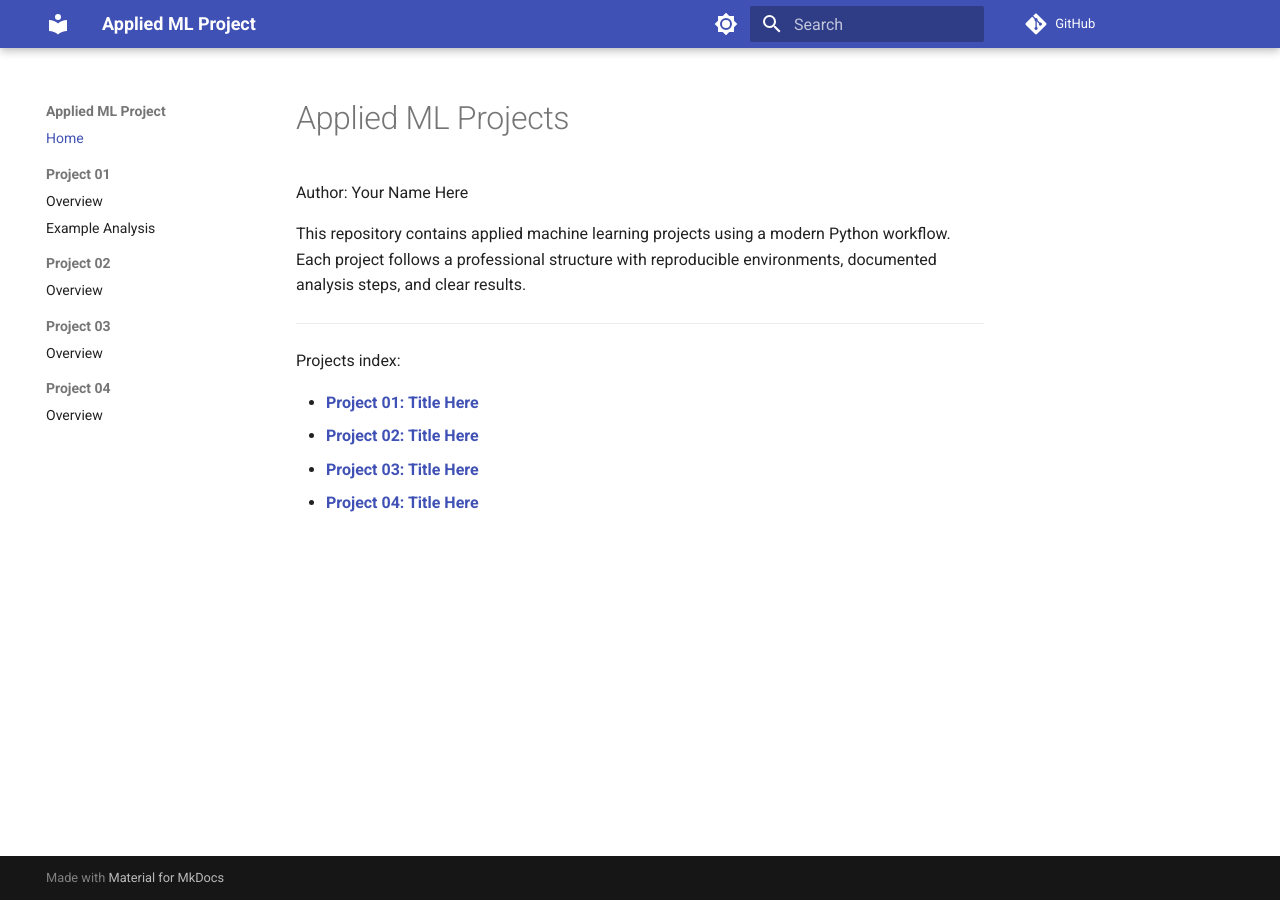
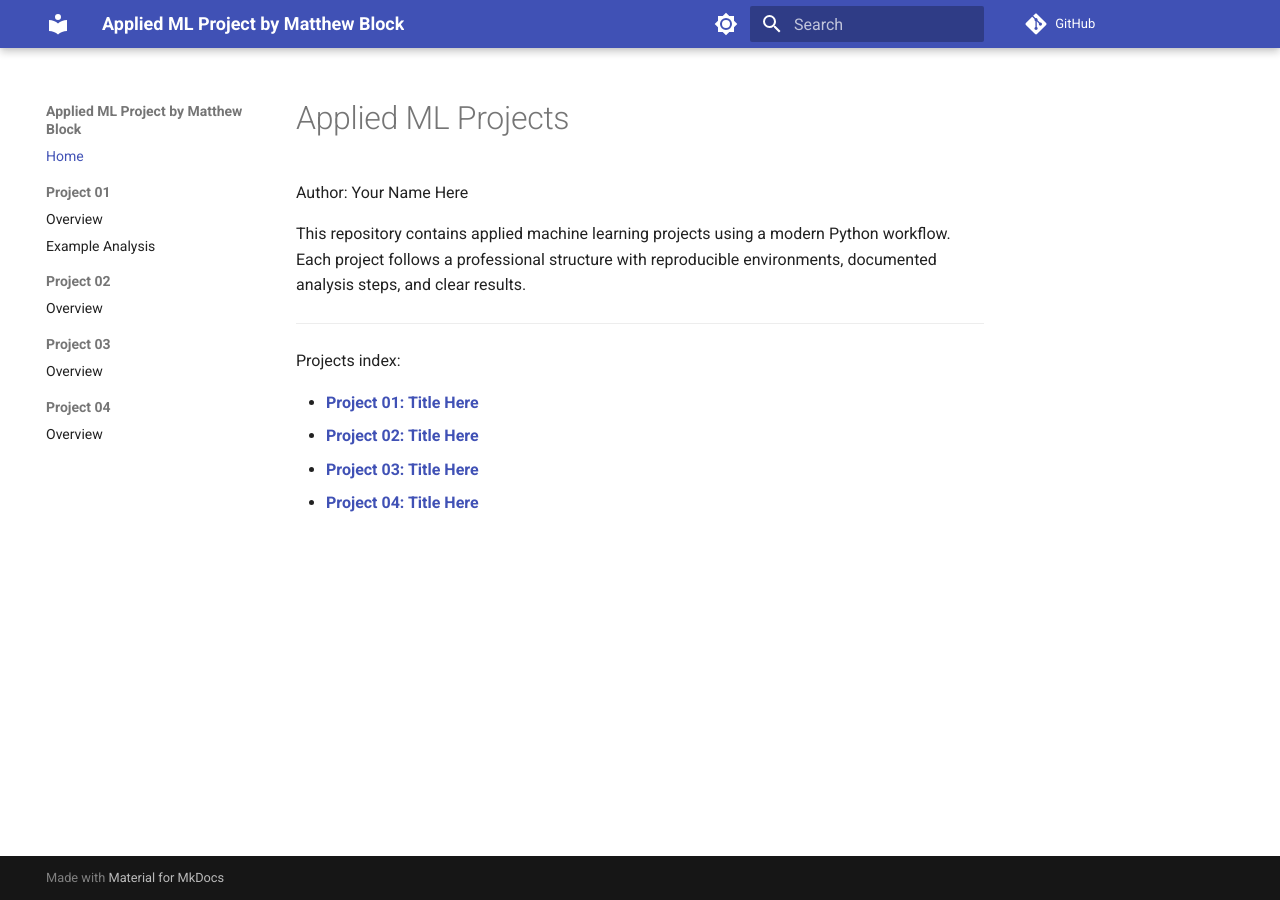
Before and after one commit to matthewpblock/applied-ml-matthew-block, an MkDocs documentation site: the page built from docs/index.md, in a window 1280 px wide. Built offline with MkDocs 1.6.1 and Material for MkDocs 9.7.7, drawn with Linux system fonts in a browser that asks for light colours; comment, search, counter and statistics services are not loaded.

Commit message:
added my info

```diff
--- a/mkdocs.yml
+++ b/mkdocs.yml
@@ -6,11 +6,11 @@
 # TODO: Update site_description
 # TODO: Update site_author
 
-site_name: Applied ML Project
-site_url: https://denisecase.github.io/applied-ml-template/
-repo_url: https://github.com/denisecase/applied-ml-template
-site_description: Professional applied ML project
-site_author: Denise Case
+site_name: Applied ML Project by Matthew Block
+site_url: https://github.com/matthewpblock/applied-ml-matthew-block
+repo_url: https://github.com/matthewpblock/applied-ml-matthew-block
+site_description: Documentation for Applied Machine Learning Projects for MS in Data Analytics
+site_author: Matthew Block
 docs_dir: docs
 site_dir: site
 
```
